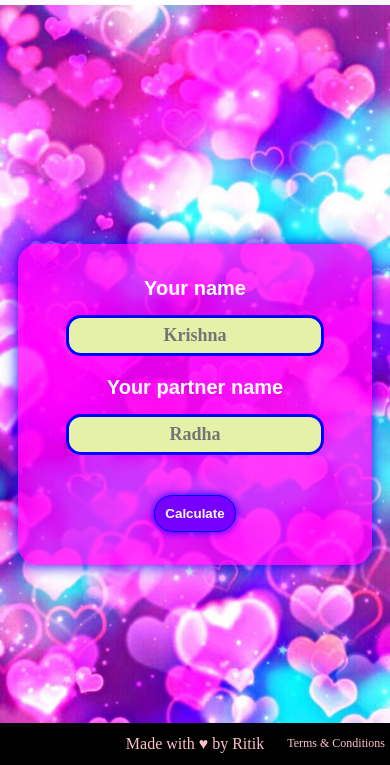
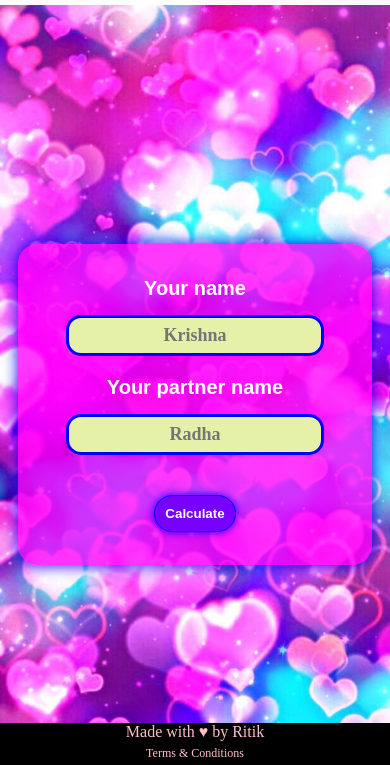
Before and after one commit to ritiku2004/love-calci, a plain HTML site: page index.html in a window 390 px wide. Shown: the part 79-844 px from the top of the page. Drawn offline with Linux system fonts and the light colour scheme.

Commit message:
Update styles.css

```diff
--- a/styles.css
+++ b/styles.css
@@ -105,6 +105,7 @@ footer{
     color: pink;
     text-align: center;
     display: flex;
+    flex-wrap: wrap;
     align-items: center;
     justify-content: center;
     height: 5vh;
@@ -208,4 +209,8 @@ span:hover{
         width: 350px;
         font-size: 22px;
     }
+    span{
+        position: relative;
+        width: 100%;
+    }
 }
```
